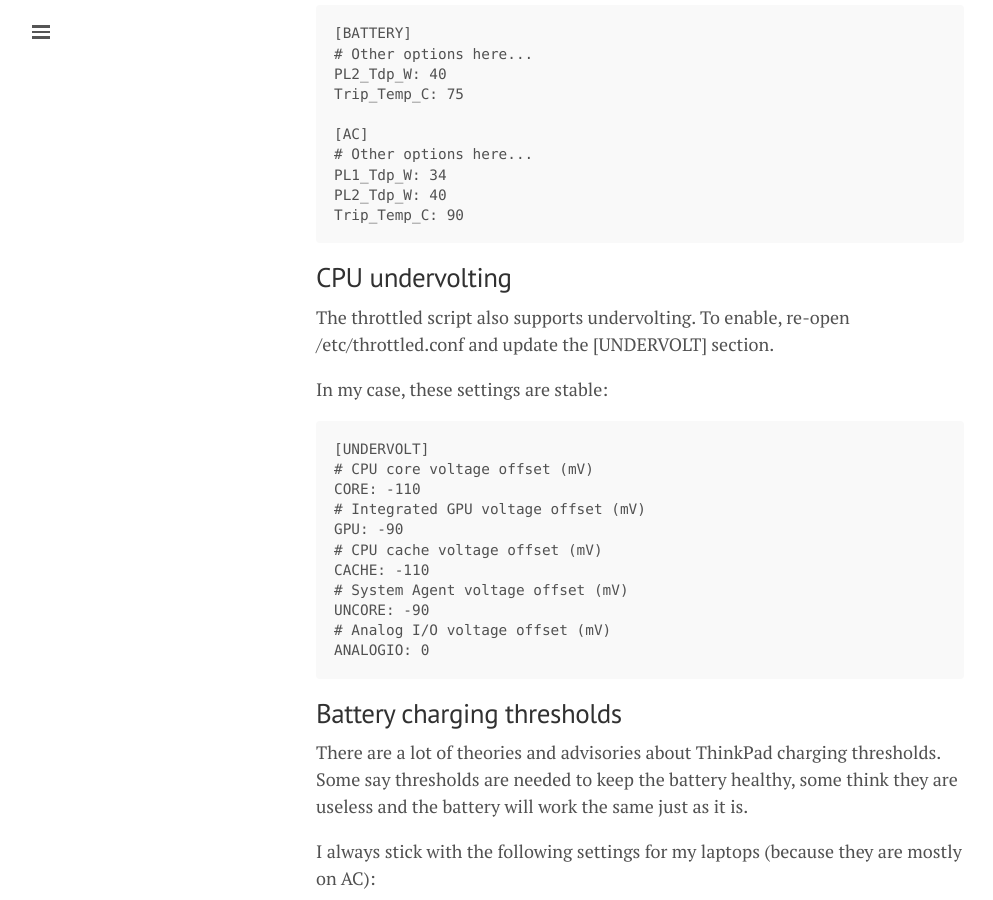
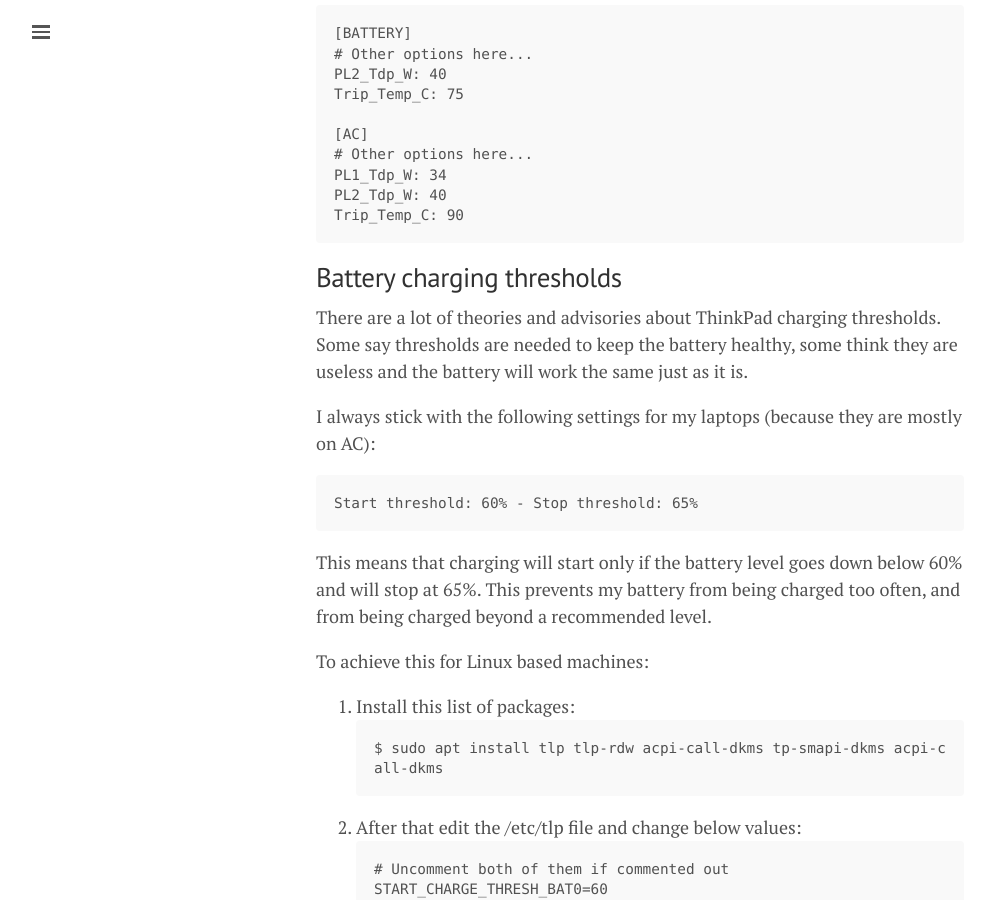
Before and after one commit to lgeurts/lgeurts.github.io, a Jekyll site: the page built from _posts/2021-10-15-ubuntu-setup-notes-for-x1-carbon-gen8.md, in a window 1280 px wide and 900 px high, scrolled down 5527 px. Shown: the whole window, without its empty margins (0-993 px from the left). Built offline with Jekyll 4.4.1, drawn with Linux system fonts in a browser that asks for light colours; nearby versions of some CDN libraries; comment, search, counter and statistics services are not loaded.

Commit message:
Update 2021-10-15-ubuntu-setup-notes-for-x1-carbon-gen8.md

````diff
--- a/_posts/2021-10-15-ubuntu-setup-notes-for-x1-carbon-gen8.md
+++ b/_posts/2021-10-15-ubuntu-setup-notes-for-x1-carbon-gen8.md
@@ -204,24 +204,6 @@ PL1_Tdp_W: 34
 PL2_Tdp_W: 40
 Trip_Temp_C: 90
 ```
-## CPU undervolting
-
-The throttled script also supports undervolting. To enable, re-open /etc/throttled.conf and update the [UNDERVOLT] section.
-
-In my case, these settings are stable:
-```
-[UNDERVOLT]
-# CPU core voltage offset (mV)
-CORE: -110
-# Integrated GPU voltage offset (mV)
-GPU: -90
-# CPU cache voltage offset (mV)
-CACHE: -110
-# System Agent voltage offset (mV)
-UNCORE: -90
-# Analog I/O voltage offset (mV)
-ANALOGIO: 0
-```
 ## Battery charging thresholds
 
 There are a lot of theories and advisories about ThinkPad charging thresholds.
````
